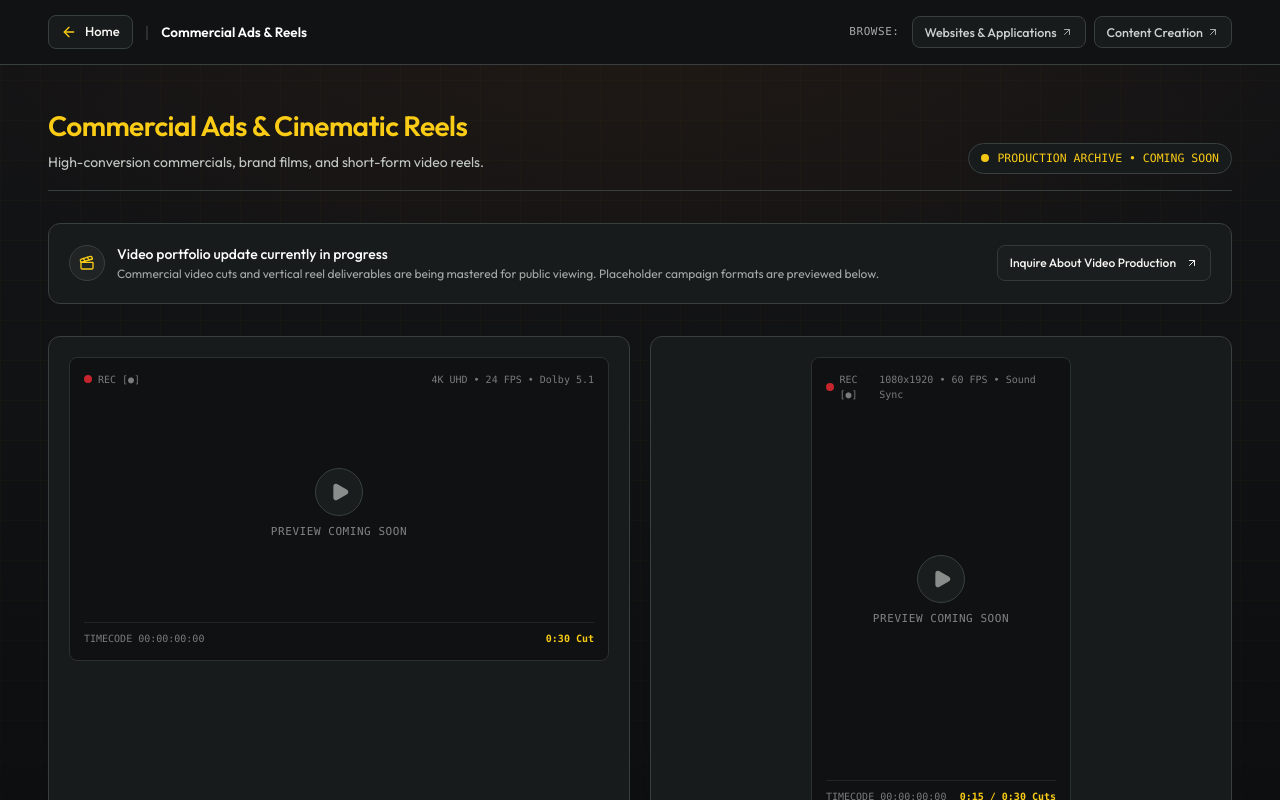
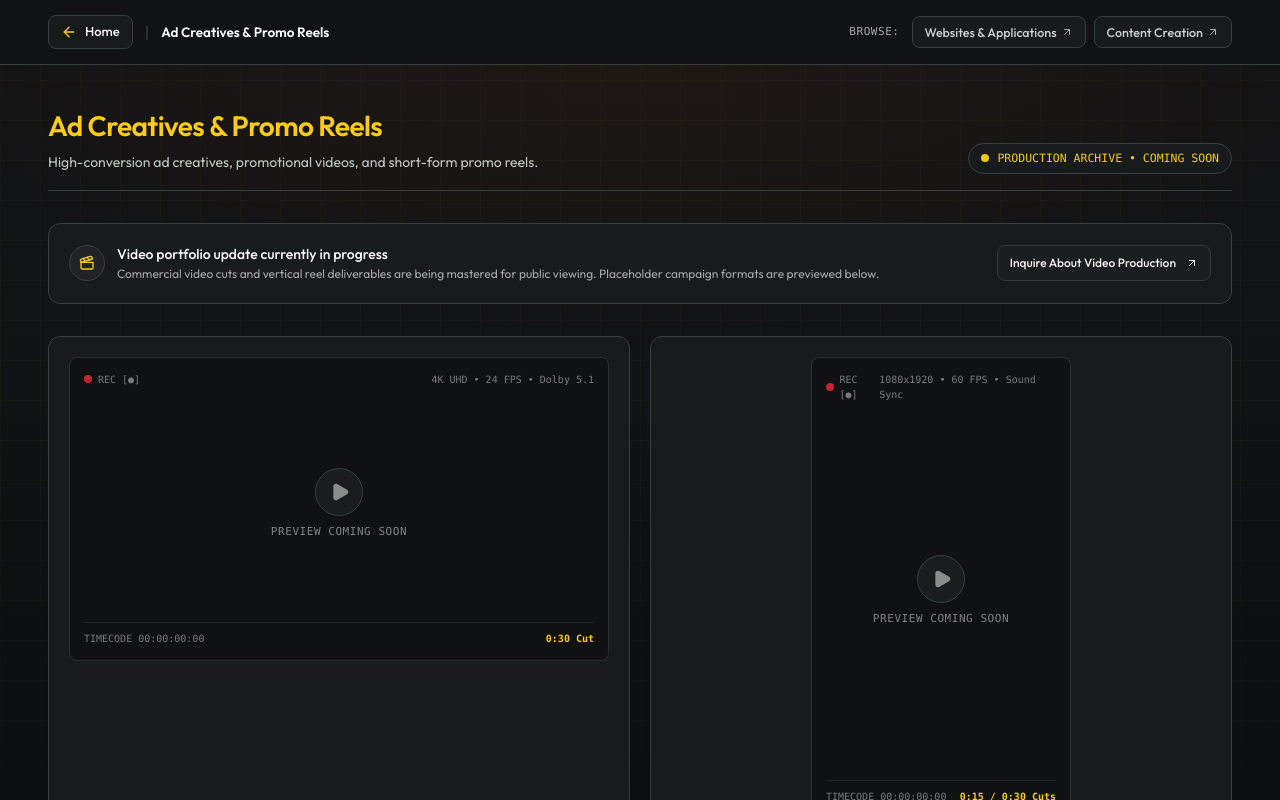
Before and after one commit to qdelta-technologies/work-portfolio-qdelta, a Next.js app: page /commercial-ads in a window 1280 px wide. Shown: the top 800 px of the page. Built offline with nearby package versions, Linux system fonts and the light colour scheme.

Commit message:
chore: rename Commercial Ads & Cinematic Reels to Ad Creatives & Promo Reels

```diff
--- a/src/app/commercial-ads/page.tsx
+++ b/src/app/commercial-ads/page.tsx
@@ -7,9 +7,9 @@ import { ContactSection } from "@/components/sections/ContactSection";
 import { Footer } from "@/components/layout/Footer";
 
 export const metadata: Metadata = {
-  title: "Commercial Ads & Reels — QDelta Work",
+  title: "Ad Creatives & Promo Reels — QDelta Work",
   description:
-    "Preview upcoming cinematic commercial films, brand spots, and vertical reels.",
+    "Preview upcoming high-conversion ad creatives, promotional videos, and vertical promo reels.",
 };
 
 export default function CommercialAdsPage() {
@@ -21,7 +21,7 @@ export default function CommercialAdsPage() {
       {/* Subpage Header with Back to Home & Other Pages Links */}
       <WorkSubpageHeader
         currentPage="commercials"
-        title="Commercial Ads & Reels"
+        title="Ad Creatives & Promo Reels"
       />
 
       <main className="relative z-10 flex-1">
--- a/src/app/page.tsx
+++ b/src/app/page.tsx
@@ -23,7 +23,7 @@ export default function Home() {
     },
     {
       id: "commercials",
-      title: "Commercial Ads & Reels",
+      title: "Ad Creatives & Promo Reels",
       hint: "Placeholders",
       href: "/commercial-ads",
       icon: Clapperboard,
--- a/src/components/layout/Footer.tsx
+++ b/src/components/layout/Footer.tsx
@@ -33,7 +33,7 @@ export function Footer() {
             href="/commercial-ads"
             className="py-1.5 px-2 rounded-[6px] hover:text-[#FACC15] transition-colors focus-visible:outline-none touch-manipulation active:scale-95"
           >
-            Commercials & Reels
+            Ad Creatives & Promo Reels
           </Link>
         </div>
       </div>
--- a/src/components/navigation/WorkSubpageHeader.tsx
+++ b/src/components/navigation/WorkSubpageHeader.tsx
@@ -28,8 +28,8 @@ export function WorkSubpageHeader({
     },
     {
       id: "commercials",
-      label: "Commercial Ads & Reels",
-      shortLabel: "Reels",
+      label: "Ad Creatives & Promo Reels",
+      shortLabel: "Ad Creatives",
       href: "/commercial-ads",
     },
   ];
--- a/src/components/sections/CommercialAdsSection.tsx
+++ b/src/components/sections/CommercialAdsSection.tsx
@@ -7,7 +7,7 @@ import { siteConfig, getWhatsAppUrl } from "@/config/site";
 export function CommercialAdsSection() {
   const whatsappUrl = getWhatsAppUrl(
     siteConfig.contact.whatsappNumber,
-    "Hello QDelta, I would like to inquire about Commercial Ads & Reel production."
+    "Hello QDelta, I would like to inquire about Ad Creatives & Promo Reel production."
   );
 
   const placeholders = [
@@ -61,12 +61,12 @@ export function CommercialAdsSection() {
     <section
       id="commercials"
       className="w-full py-6 sm:py-8 md:py-10"
-      aria-label="Commercial Ads & Reels Showcase"
+      aria-label="Ad Creatives & Promo Reels Showcase"
     >
       <div className="max-w-[1320px] mx-auto px-4 sm:px-6 md:px-12 space-y-6 sm:space-y-8">
         <SectionHeader
-          title="Commercial Ads & Cinematic Reels"
-          description="High-conversion commercials, brand films, and short-form video reels."
+          title="Ad Creatives & Promo Reels"
+          description="High-conversion ad creatives, promotional videos, and short-form promo reels."
         >
           <div className="inline-flex items-center gap-2 px-3 py-1.5 rounded-full bg-[#181B1C] border border-[#38403F] text-[11.5px] font-mono text-[#FACC15]">
             <span className="w-2 h-2 rounded-full bg-[#FACC15] animate-pulse" />
--- a/src/components/sections/Hero.tsx
+++ b/src/components/sections/Hero.tsx
@@ -33,7 +33,7 @@ export function Hero({ activeDomain, onSelectDomain }: HeroProps) {
     },
     {
       id: "commercials" as WorkDomainId,
-      title: "Commercial Ads & Reels",
+      title: "Ad Creatives & Promo Reels",
       eyebrow: "CINEMA & MOTION",
       subtitle: "Cinematic brand films, high-conversion commercial spots, and vertical viral reels.",
       badge: "Placeholders • Coming Soon",
```
